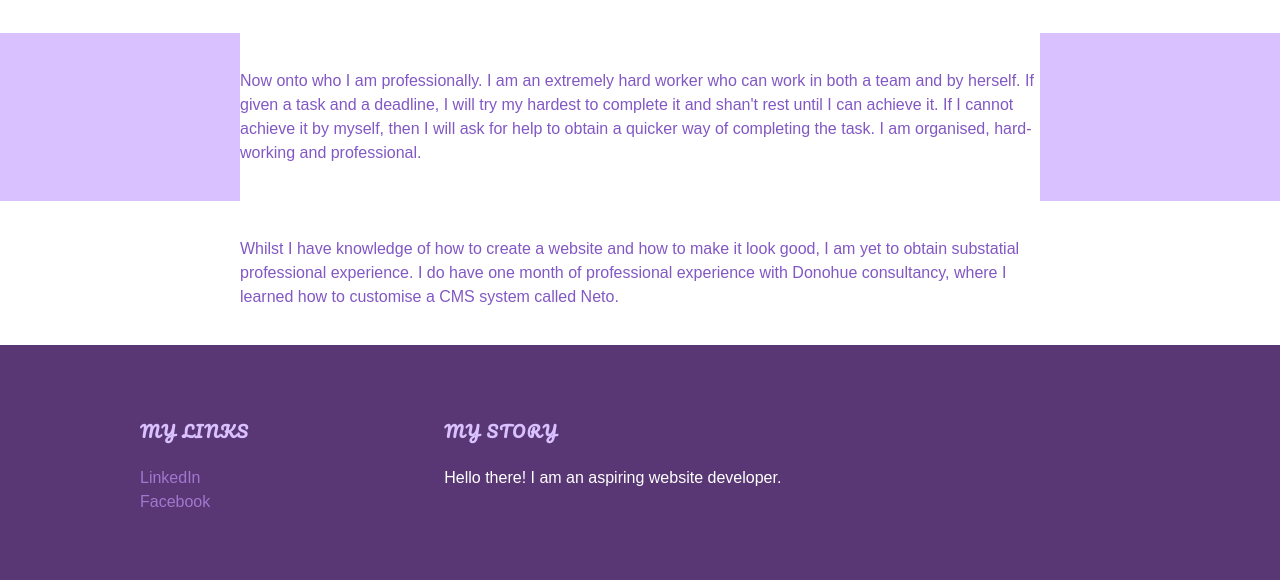
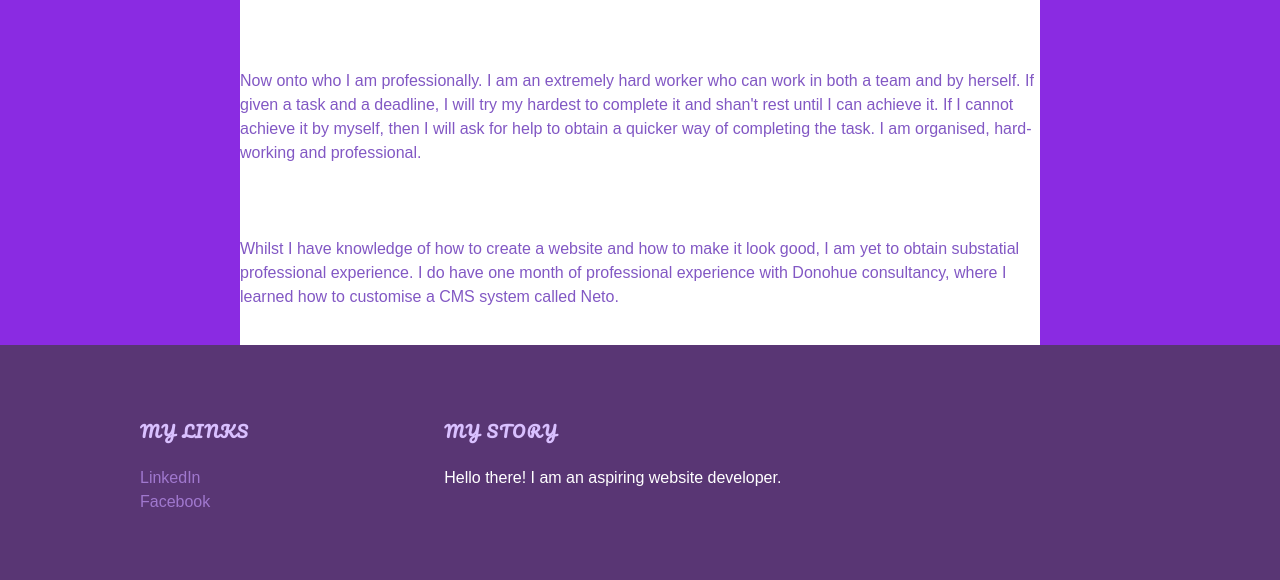
Before and after one commit to Tickerish/jobhunt, a plain HTML site: page index.html in a window 1280 px wide. Shown: the part 629-1209 px from the top of the page. Drawn offline with Linux system fonts and the light colour scheme.

Commit message:
Update style.css

```diff
--- a/style.css
+++ b/style.css
@@ -71,11 +71,7 @@ a:hover {
   background-color:white;
 }
 
-.post-container:nth-child(odd){
-  background-color:white;
-}
-
-.post-container:nth-child(even) {
+.post:nth-child(even) {
   background-color: #D9C0FF;
 }
 
```
